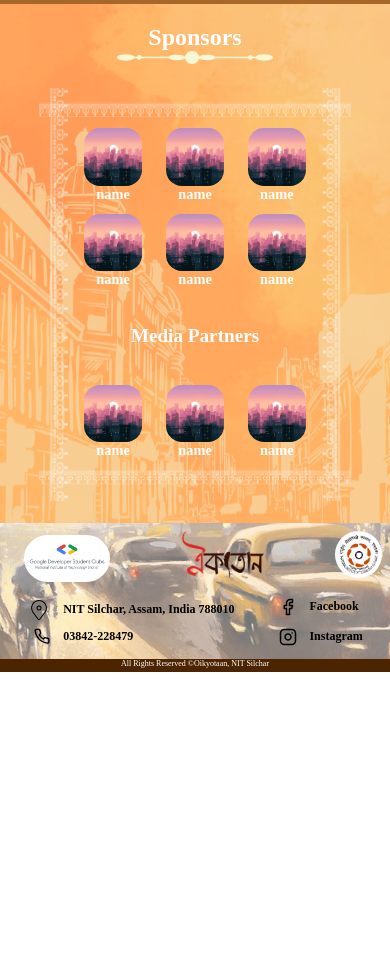
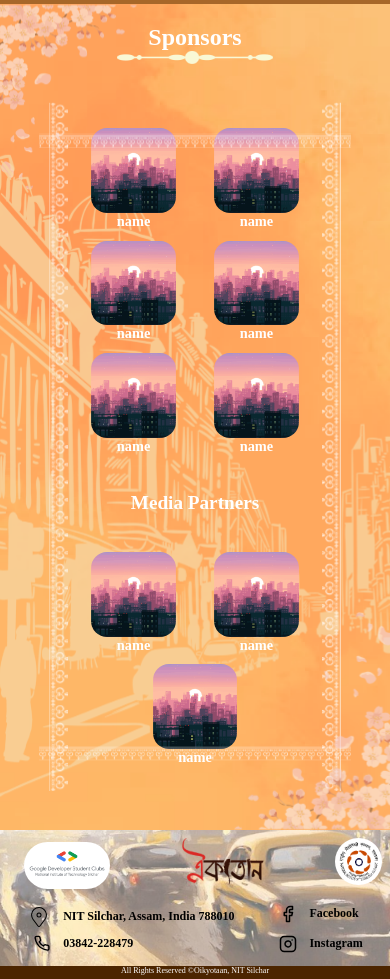
Before and after one commit to gdsc-nits-org/oikyotaan-2023, a React (Vite) app: page / in a window 390 px wide. Shown: the part 840-1819 px from the top of the page. Before the commit the page ends 1512 px from the top, so only its background shows below. Built offline with nearby package versions, Linux system fonts and the light colour scheme; a web font is replaced by a local one.

Commit message:
Moblile view made of Sponsor section

```diff
--- a/src/Components/Sponsor/Sponsor.jsx
+++ b/src/Components/Sponsor/Sponsor.jsx
@@ -5,6 +5,8 @@ const Sponsor = () => {
 
   return (
     <div className={styles.main}>
+      <img id={styles.fleft} src="assets/Flowerleft.svg" alt="" />
+      <img id={styles.fright} src="assets/Flowerright.svg" alt="" />
       <div className={styles.heading}>
         <h1>Sponsors</h1>
         <img src="assets/underline.svg" alt="underline" />
@@ -39,6 +41,7 @@ const Sponsor = () => {
           })}
         </div>
       </div>
+      <img id={styles.frightD} src="assets/Flowerright_down.svg" alt="" />
     </div>
   );
 };
--- a/src/Components/Sponsor/Sponsor.module.scss
+++ b/src/Components/Sponsor/Sponsor.module.scss
@@ -3,6 +3,7 @@
   background-size: cover;
   padding-top: 5%;
   color: white;
+  position: relative;
 }
 .heading {
   display: flex;
@@ -88,7 +89,6 @@
       img {
         width: 100%;
         aspect-ratio: 1;
-        object-fit: cover;
         border-radius: 1rem;
       }
       p {
@@ -104,7 +104,26 @@
     margin: 2rem;
   }
 }
-
+#fleft {
+  position: absolute;
+  top: 0px;
+  left: 0px;
+  width: 35%;
+}
+#fright {
+  position: absolute;
+  top: 0px;
+  right: 0px;
+  width: 40%;
+  opacity: 1;
+}
+#frightD {
+  position: absolute;
+  bottom: 0px;
+  right: 0px;
+  width: 40%;
+  opacity: 0;
+}
 @media (max-width: 700px) {
   .heading {
     gap: 2%;
@@ -122,8 +141,6 @@
     .sponsorList {
       .card {
         gap: 2%;
-        img {
-        }
         p {
           font-size: 0.9rem;
         }
@@ -131,3 +148,20 @@
     }
   }
 }
+
+@media screen and (max-width: 600px) {
+  .sponsorContainer {
+    .sponsorList {
+      gap: 10%;
+      .card {
+        width: 35%;
+      }
+    }
+  }
+  #fright {
+    opacity: 0;
+  }
+  #frightD {
+    opacity: 1;
+  }
+}
```
Also changed, not shown: public/assets/Flowerright_down.svg (added).
